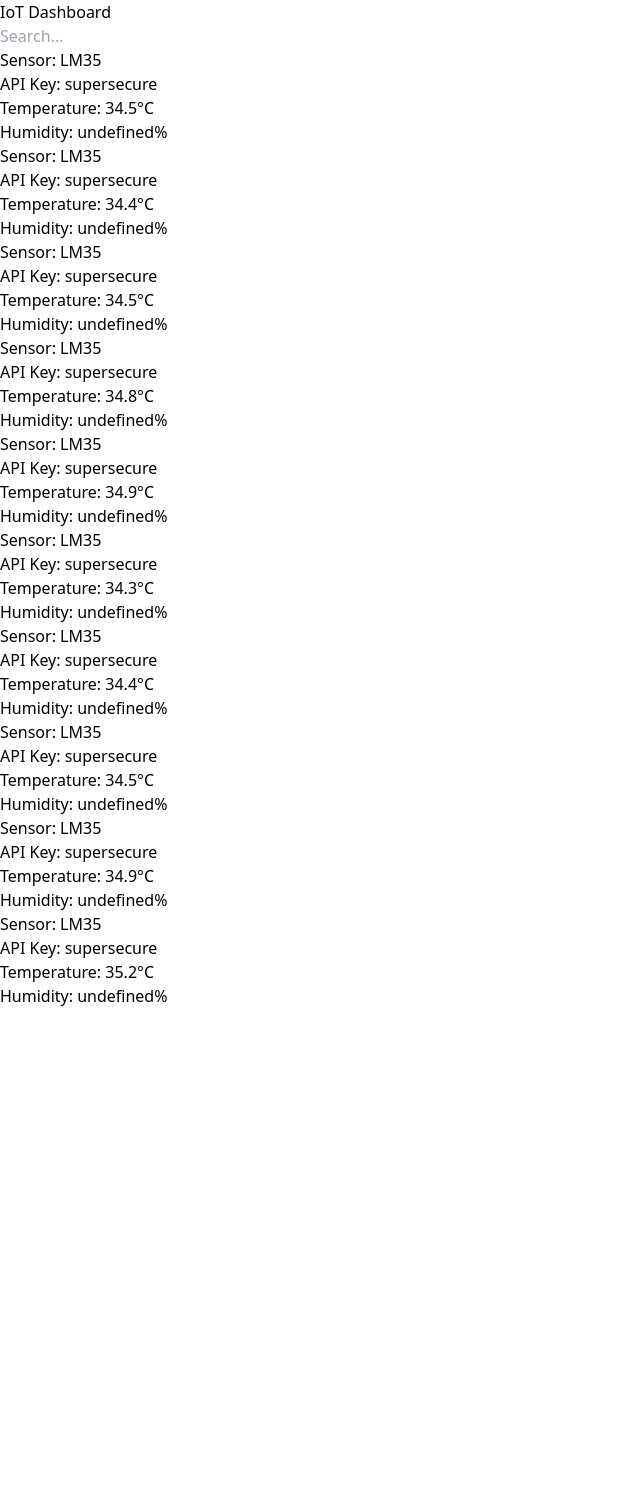
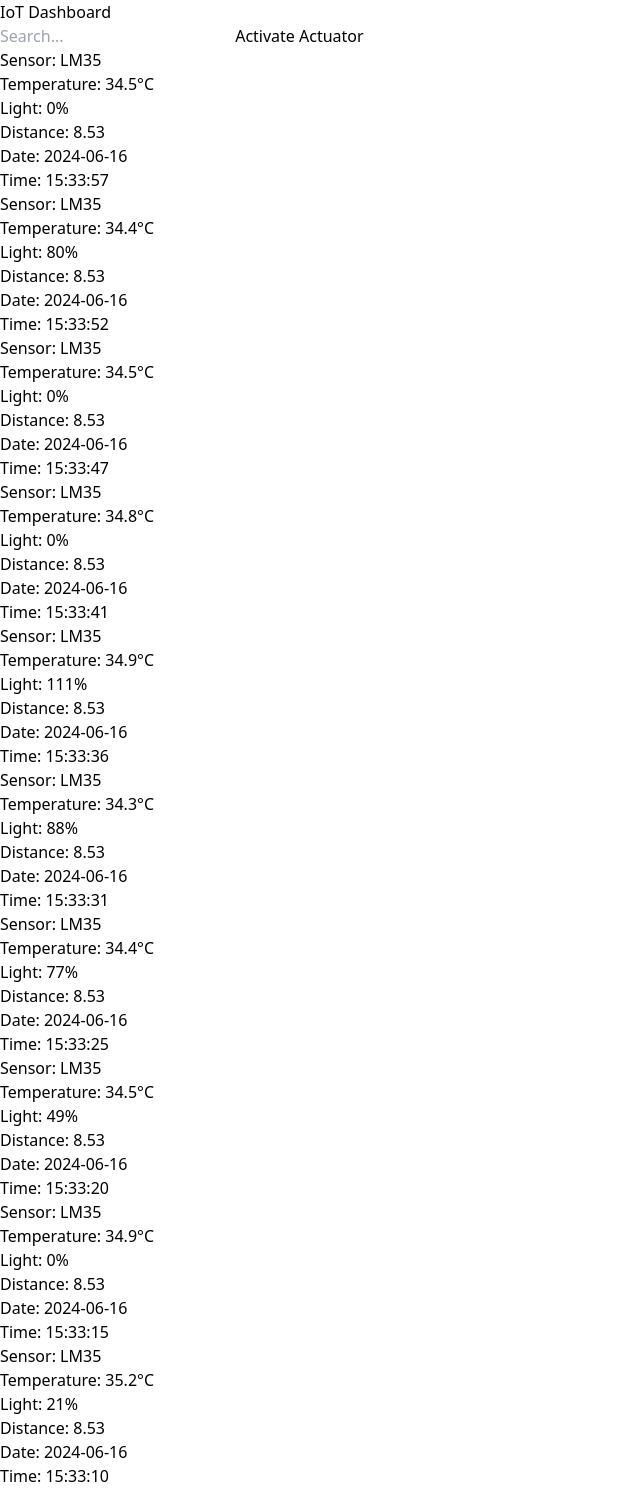
Before and after one commit to S1KomIPB/2024-K4-04, a FastAPI app: page / in a window 1280 px wide. Shown: the whole page, without its empty margins (0-640 px from the left). Before the commit the page ends 1006 px from the top, so only its background shows below. Run offline with FastAPI, Linux system fonts and the light colour scheme; data comes from the database, SQL or seed files in the repository; style sheets or scripts are compiled from the project's sources; parts of the project's set-up code (start-up, migrations or seed data) failed here and were passed over.

Commit message:
push actuator

```diff
--- a/app/main.py
+++ b/app/main.py
@@ -45,3 +45,9 @@
 async def read_index():
     with open("./static/templates/index.html") as f:
         return HTMLResponse(content=f.read(), status_code=200)
+
+
+@app.get("/actuator", response_class=HTMLResponse)
+async def read_index():
+    with open("./static/templates/actuator.html") as f:
+        return HTMLResponse(content=f.read(), status_code=200)
--- a/static/js/dashboard.js
+++ b/static/js/dashboard.js
@@ -4,9 +4,11 @@
     card.className = 'bg-white p-4 rounded-lg shadow-md';
     card.innerHTML = `
         <h2 class="text-xl font-bold mb-2">Sensor: ${sensor.sensor}</h2>
-        <p>API Key: ${sensor.api_key}</p>
         <p>Temperature: ${sensor.temperature}°C</p>
-        <p>Humidity: ${sensor.humidity}%</p>
+        <p>Light: ${sensor.light}%</p>
+        <p>Distance: ${sensor.distance}</p>
+        <p>Date: ${sensor.date}</p>
+        <p>Time: ${sensor.time}</p>
     `;
     return card;
 }
--- a/static/templates/index.html
+++ b/static/templates/index.html
@@ -10,6 +10,8 @@
     <div class="container flex flex-col justify-center mx-12 p-4">
         <h1 class="text-2xl font-bold text-center">IoT Dashboard</h1>
         <input id="search" type="text" placeholder="Search..." class="mb-4 p-2 border rounded w-full">
+        <button><a href="/actuator" id="fetchButton">Activate Actuator</a></button>
+
         <div id="dashboard" class="grid grid-cols-1 md:grid-cols-2 lg:grid-cols-3 gap-4">
             <!-- Dynamic content will be inserted here -->
         </div>
```
Also changed, not shown: static/js/actuator.js (added, +25 -0 lines), static/templates/actuator.html (added, +15 -0 lines).
